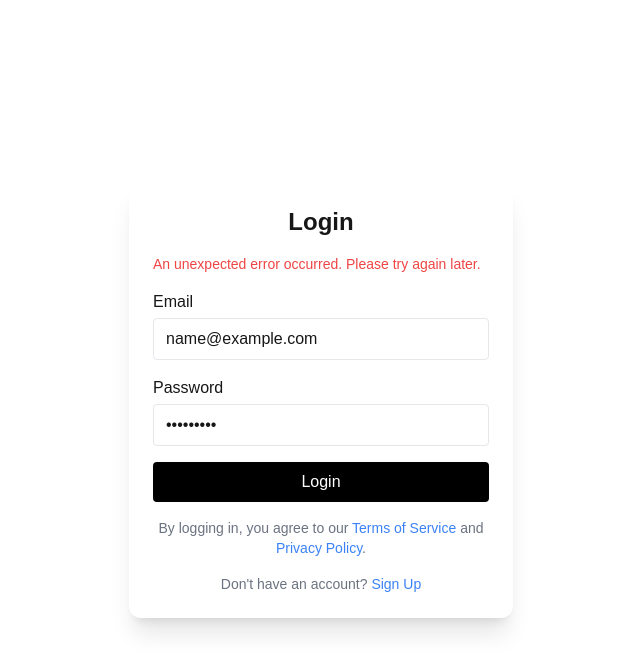
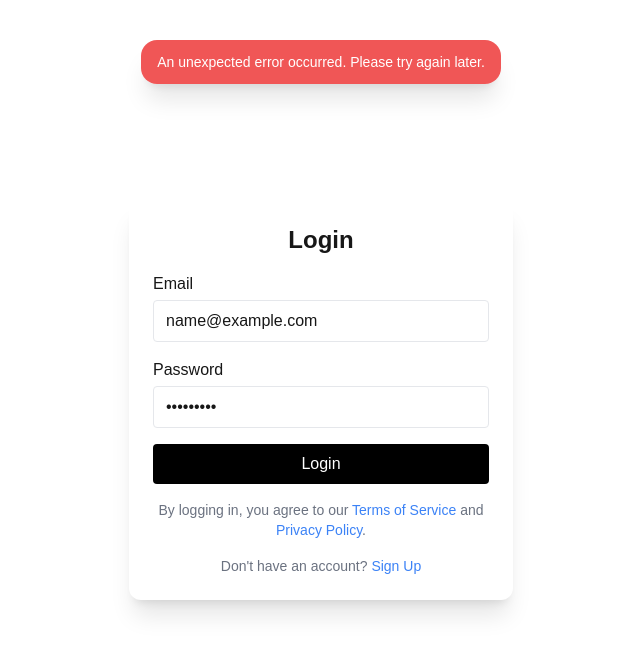
Before and after one commit to perassijulian/password-manager, a Next.js app: page /login in a window 1280 px wide. Both pictures are taken after typing "name@example.com", "Sample123" into the empty fields and a click on the button "Login". Shown: the top 672 px of the page, without its empty margins (319-959 px from the left). Built offline with nearby package versions, Linux system fonts and the light colour scheme; no server answers.

Commit message:
add toast component

```diff
--- a/app/login/page.tsx
+++ b/app/login/page.tsx
@@ -6,6 +6,7 @@ import { zodResolver } from "@hookform/resolvers/zod";
 import { useRouter } from "next/navigation";
 import { useState } from "react";
 import { signupSchema } from "@/schemas/userSchema";
+import Toast from "@/components/Toast";
 
 type FormData = z.infer<typeof signupSchema>;
 
@@ -16,10 +17,13 @@ export default function Login() {
     formState: { errors },
   } = useForm<FormData>({ resolver: zodResolver(signupSchema) });
   const router = useRouter();
-  const [error, setError] = useState("");
+  const [toast, setToast] = useState<{
+    message: string;
+    type: "error" | "success";
+  } | null>(null);
 
   const onSubmit = async (data: FormData) => {
-    setError("");
+    setToast(null);
     try {
       const res = await fetch("/api/login", {
         method: "POST",
@@ -32,11 +36,14 @@ export default function Login() {
           ? router.push("/2fa/verify")
           : router.push("/2fa/setup");
       } else {
-        setError(result.error || "Login failed");
+        setToast({ message: result.error || "Login failed", type: "error" });
       }
     } catch (error) {
       console.error("Login error:", error);
-      setError("An unexpected error occurred. Please try again later.");
+      setToast({
+        message: "An unexpected error occurred. Please try again later.",
+        type: "error",
+      });
       return;
     }
   };
@@ -48,7 +55,13 @@ export default function Login() {
         className="bg-white p-6 rounded-xl shadow-xl w-full max-w-sm space-y-4"
       >
         <h1 className="text-2xl font-bold text-center">Login</h1>
-        {error && <p className="text-red-500 text-sm">{error}</p>}
+        {toast && (
+          <Toast
+            message={toast.message}
+            type={toast.type}
+            onClose={() => setToast(null)}
+          />
+        )}
         <div>
           <label>Email</label>
           <input
--- /dev/null
+++ b/components/Toast.tsx
@@ -0,0 +1,56 @@
+"use client";
+
+import { useEffect, useState } from "react";
+
+type ToastType = "success" | "error" | "info";
+
+interface ToastProps {
+  message: string;
+  type?: ToastType;
+  onClose: () => void;
+  duration?: number; // ms
+}
+
+const toastColors = {
+  success: "bg-green-500/90 text-white",
+  error: "bg-red-500/90 text-white",
+  info: "bg-blue-500/90 text-white",
+};
+
+export default function Toast({
+  message,
+  type = "info",
+  onClose,
+  duration = 4000,
+}: ToastProps) {
+  const [visible, setVisible] = useState(false);
+
+  useEffect(() => {
+    // Trigger entrance animation
+    const enterTimeout = setTimeout(() => setVisible(true), 10);
+    const exitTimeout = setTimeout(() => {
+      setVisible(false);
+      setTimeout(onClose, 300); // wait for animation to finish
+    }, duration);
+
+    return () => {
+      clearTimeout(enterTimeout);
+      clearTimeout(exitTimeout);
+    };
+  }, [duration, onClose]);
+
+  return (
+    <div className="fixed inset-x-0 top-6 z-50 flex justify-center pointer-events-none">
+      <div
+        role="alert"
+        className={`
+          px-4 py-3 rounded-2xl backdrop-blur-md shadow-xl transition-all duration-300
+          transform ${toastColors[type]}
+          ${visible ? "opacity-100 translate-y-0" : "opacity-0 -translate-y-4"}
+        `}
+      >
+        <p className="text-sm font-medium">{message}</p>
+      </div>
+    </div>
+  );
+}
```
